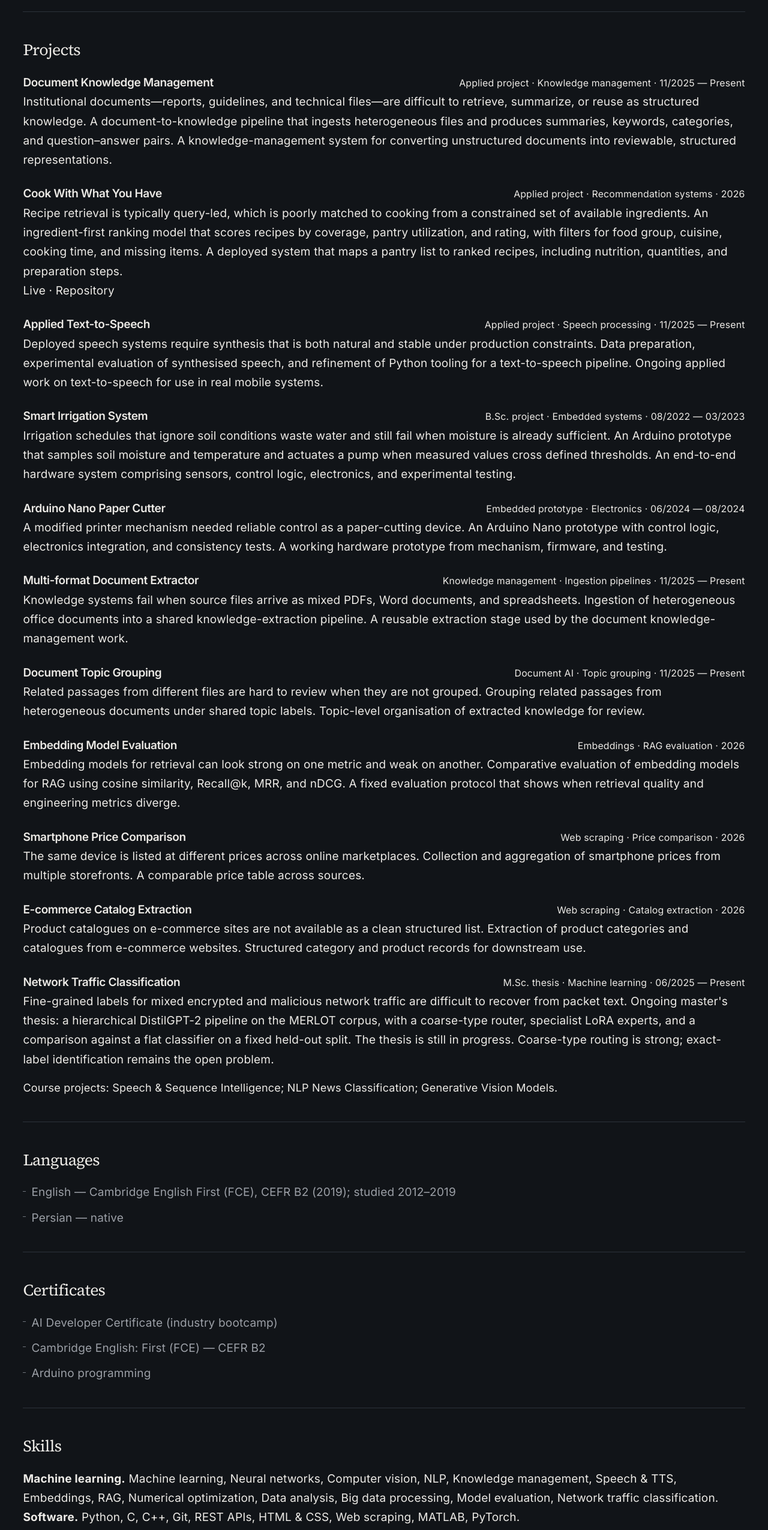
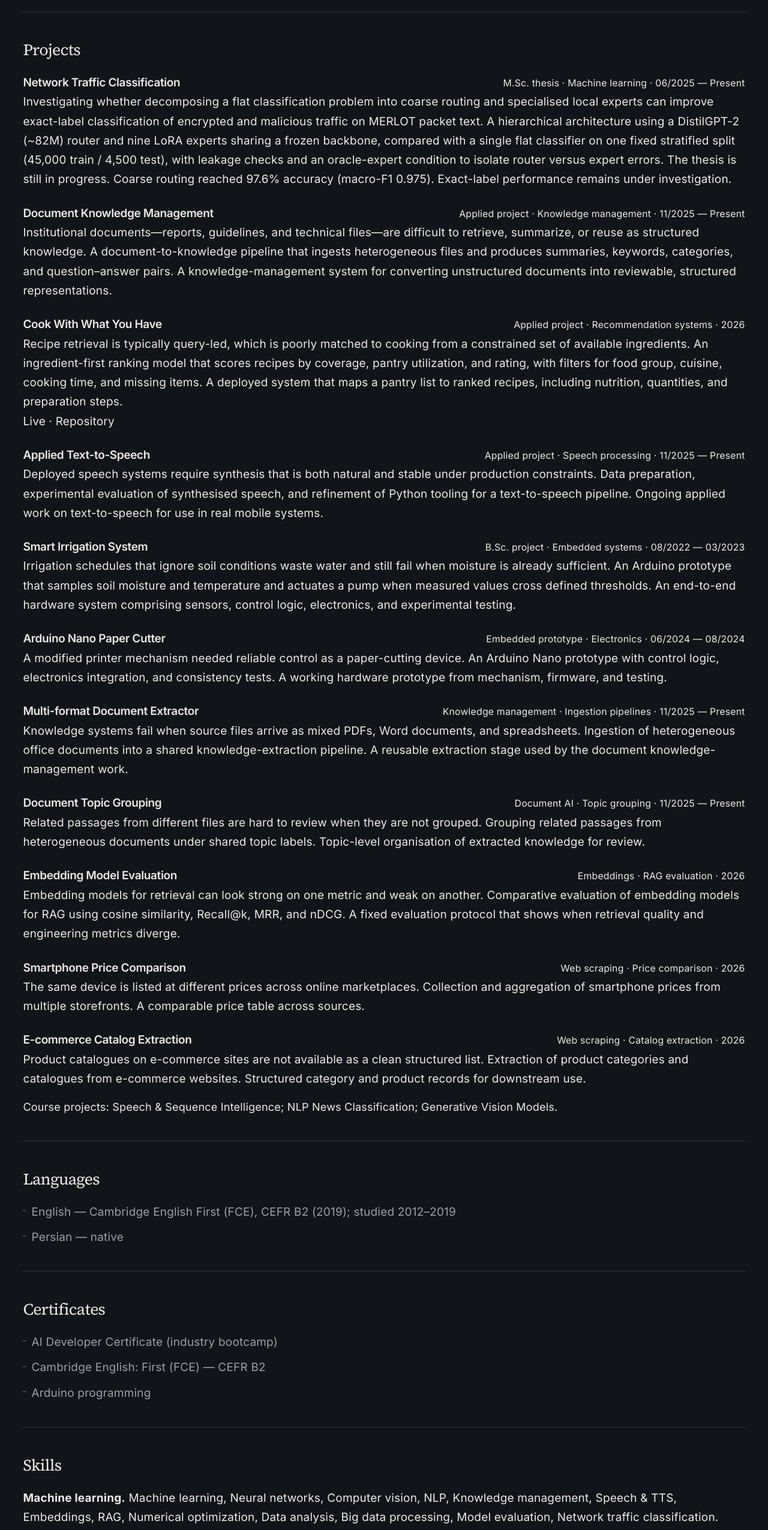
Before and after one commit to kimiya1991/portfolio, a Next.js app: page /resume in a window 1280 px wide. Shown: the part 1980-4531 px from the top of the page at 60% size. Built offline with nearby package versions, Linux system fonts and the light colour scheme.

Commit message:
new changes

```diff
--- a/app/data.ts
+++ b/app/data.ts
@@ -32,6 +32,21 @@ export type CaseStudy = {
 export const caseStudies: CaseStudy[] = [
   {
     number: "01",
+    title: "Network Traffic Classification",
+    type: "M.Sc. thesis · Machine learning",
+    dates: "06/2025 — Present",
+    featured: true,
+    badge: "M.Sc. thesis",
+    problem:
+      "Investigating whether decomposing a flat classification problem into coarse routing and specialised local experts can improve exact-label classification of encrypted and malicious traffic on MERLOT packet text.",
+    approach:
+      "A hierarchical architecture using a DistilGPT-2 (~82M) router and nine LoRA experts sharing a frozen backbone, compared with a single flat classifier on one fixed stratified split (45,000 train / 4,500 test), with leakage checks and an oracle-expert condition to isolate router versus expert errors.",
+    outcome:
+      "The thesis is still in progress. Coarse routing reached 97.6% accuracy (macro-F1 0.975). Exact-label performance remains under investigation.",
+    tags: ["Python", "Machine learning", "Network security", "LoRA"],
+  },
+  {
+    number: "02",
     title: "Document Knowledge Management",
     type: "Applied project · Knowledge management",
     dates: "11/2025 — Present",
@@ -46,7 +61,7 @@ export const caseStudies: CaseStudy[] = [
     tags: ["Knowledge management", "LLMs", "Document AI", "NLP"],
   },
   {
-    number: "02",
+    number: "03",
     title: "Cook With What You Have",
     type: "Applied project · Recommendation systems",
     dates: "2026",
@@ -63,7 +78,7 @@ export const caseStudies: CaseStudy[] = [
     repoUrl: "https://github.com/kimiya1991/food-recom",
   },
   {
-    number: "03",
+    number: "04",
     title: "Applied Text-to-Speech",
     type: "Applied project · Speech processing",
     dates: "11/2025 — Present",
@@ -76,7 +91,7 @@ export const caseStudies: CaseStudy[] = [
     tags: ["TTS", "Speech processing", "Python", "Evaluation"],
   },
   {
-    number: "04",
+    number: "05",
     title: "Smart Irrigation System",
     type: "B.Sc. project · Embedded systems",
     dates: "08/2022 — 03/2023",
@@ -89,7 +104,7 @@ export const caseStudies: CaseStudy[] = [
     tags: ["Arduino", "Sensors", "C/C++", "Prototyping"],
   },
   {
-    number: "05",
+    number: "06",
     title: "Arduino Nano Paper Cutter",
     type: "Embedded prototype · Electronics",
     dates: "06/2024 — 08/2024",
@@ -102,7 +117,7 @@ export const caseStudies: CaseStudy[] = [
     tags: ["Arduino", "Prototyping", "C/C++"],
   },
   {
-    number: "06",
+    number: "07",
     title: "Multi-format Document Extractor",
     type: "Knowledge management · Ingestion pipelines",
     dates: "11/2025 — Present",
@@ -115,7 +130,7 @@ export const caseStudies: CaseStudy[] = [
     tags: ["Document AI", "Python", "Pipelines"],
   },
   {
-    number: "07",
+    number: "08",
     title: "Document Topic Grouping",
     type: "Document AI · Topic grouping",
     dates: "11/2025 — Present",
@@ -128,7 +143,7 @@ export const caseStudies: CaseStudy[] = [
     tags: ["LLMs", "Topic grouping", "NLP"],
   },
   {
-    number: "08",
+    number: "09",
     title: "Embedding Model Evaluation",
     type: "Embeddings · RAG evaluation",
     dates: "2026",
@@ -141,7 +156,7 @@ export const caseStudies: CaseStudy[] = [
     tags: ["Embeddings", "RAG", "Evaluation"],
   },
   {
-    number: "09",
+    number: "10",
     title: "Smartphone Price Comparison",
     type: "Web scraping · Price comparison",
     dates: "2026",
@@ -154,7 +169,7 @@ export const caseStudies: CaseStudy[] = [
     tags: ["Web scraping", "Python", "Data aggregation"],
   },
   {
-    number: "10",
+    number: "11",
     title: "E-commerce Catalog Extraction",
     type: "Web scraping · Catalog extraction",
     dates: "2026",
@@ -165,19 +180,6 @@ export const caseStudies: CaseStudy[] = [
     outcome:
       "Structured category and product records for downstream use.",
     tags: ["Web scraping", "E-commerce", "Python"],
-  },
-  {
-    number: "11",
-    title: "Network Traffic Classification",
-    type: "M.Sc. thesis · Machine learning",
-    dates: "06/2025 — Present",
-    problem:
-      "Fine-grained labels for mixed encrypted and malicious network traffic are difficult to recover from packet text.",
-    approach:
-      "Ongoing master's thesis: a hierarchical DistilGPT-2 pipeline on the MERLOT corpus, with a coarse-type router, specialist LoRA experts, and a comparison against a flat classifier on a fixed held-out split.",
-    outcome:
-      "The thesis is still in progress. Coarse-type routing is strong; exact-label identification remains the open problem.",
-    tags: ["Python", "Machine learning", "Network security", "LoRA"],
   },
 ];
 
@@ -280,6 +282,12 @@ export const skills = [
     title: "Software",
     items: [
       "Python",
+      "PyTorch",
+      "NumPy",
+      "Pandas",
+      "scikit-learn",
+      "SciPy",
+      "Jupyter",
       "C",
       "C++",
       "Git",
@@ -287,7 +295,6 @@ export const skills = [
       "HTML & CSS",
       "Web scraping",
       "MATLAB",
-      "PyTorch",
     ],
   },
   {
--- a/app/page.tsx
+++ b/app/page.tsx
@@ -53,8 +53,8 @@ export default function Home() {
             </h2>
           </div>
           <p>
-            Knowledge management, speech, recommendation systems, embedded hardware, and web data work.
-            The M.Sc. thesis is included at the end and is still in progress.
+            The M.Sc. thesis on network traffic classification is first. Applied work follows: knowledge
+            management, speech, recommendation systems, embedded hardware, and web data.
           </p>
         </div>
 
```
Also changed, not shown: 1 other file (tests, documents, lock files or other folders).
